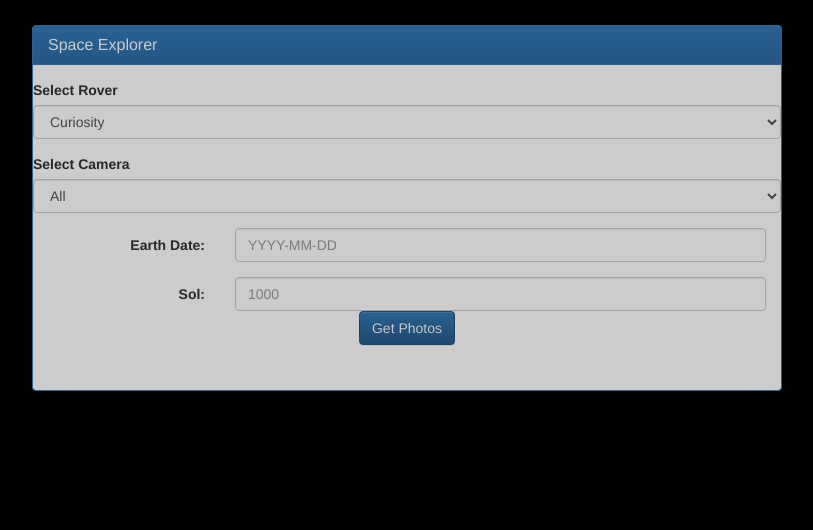
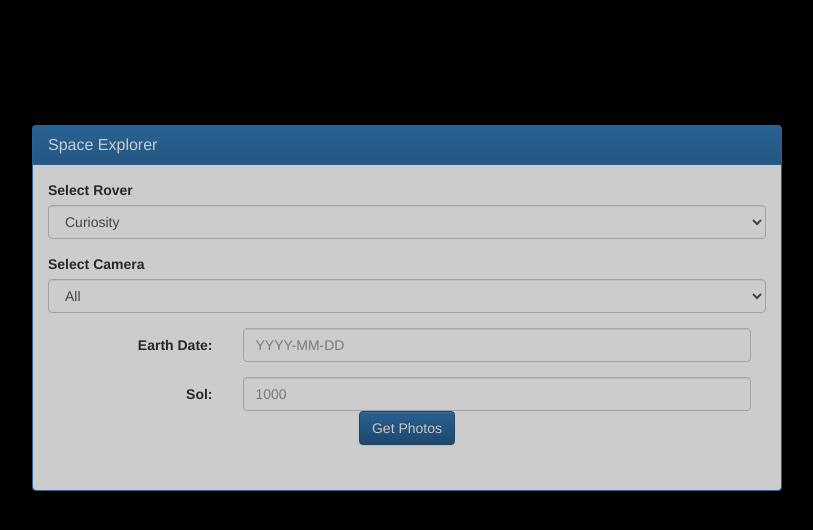
Before and after one commit to KevinAngeles/SpaceExplorer, a PHP site: page / in a window 1280 px wide. Shown: the top 530 px of the page, without its empty margins (233-1046 px from the left). Run offline with PHP 8.4, Linux system fonts and the light colour scheme; some libraries are stand-ins or nearby versions.

Commit message:
added more css

```diff
--- a/assets/css/style.css
+++ b/assets/css/style.css
@@ -10,9 +10,13 @@ html {
 }
 
 .container {
-    margin-top: 25px;
+    margin-top: 125px;
     opacity: .8;
 }
-#pics{
-	text-align: center;
+.form-group{
+	padding: 0 15px 0 15px;
 }
+
+#pics {
+    text-align: center;
+}
--- a/index.html
+++ b/index.html
@@ -76,9 +76,7 @@
                             </div>
                         </div>
                     </div>
-                    <div class="row">
                         <div class="col-lg-12" id="pics">
-                        </div>
                     </div>
                 </div>
         </body>
```
Also changed, not shown: assets/js/code.js (+4 -4 lines).
